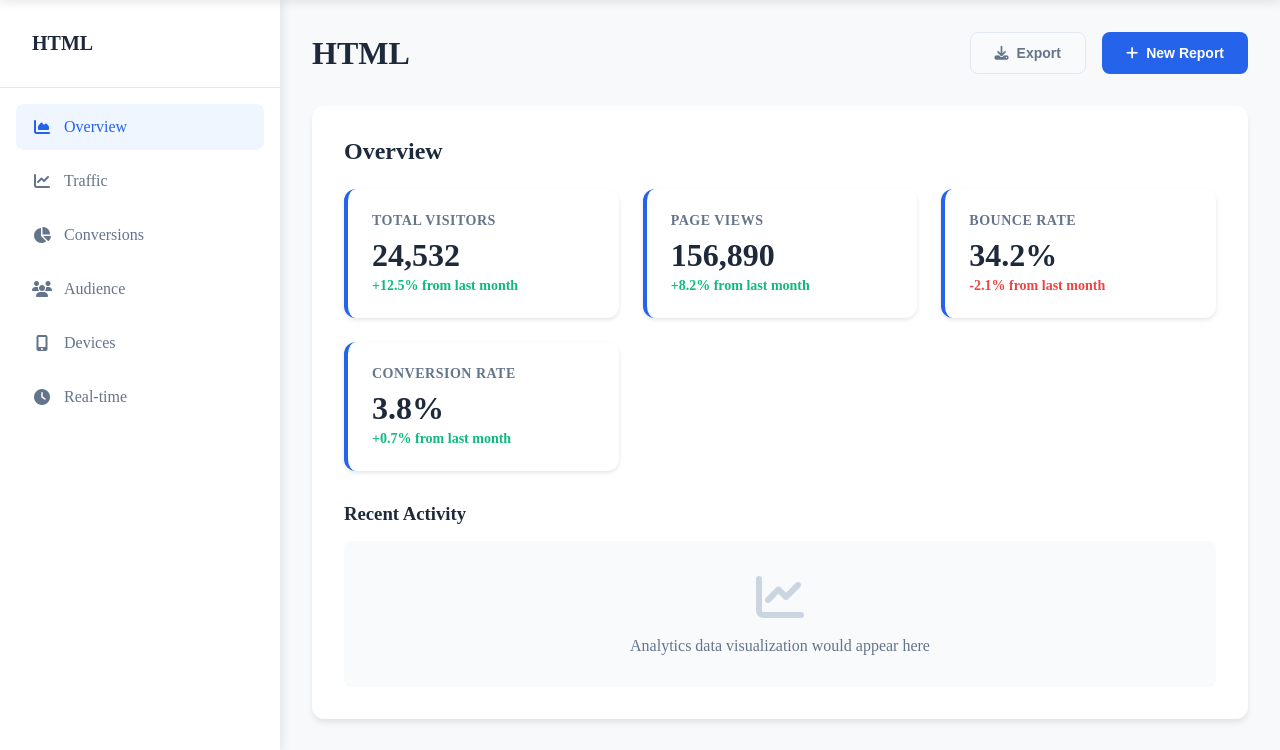
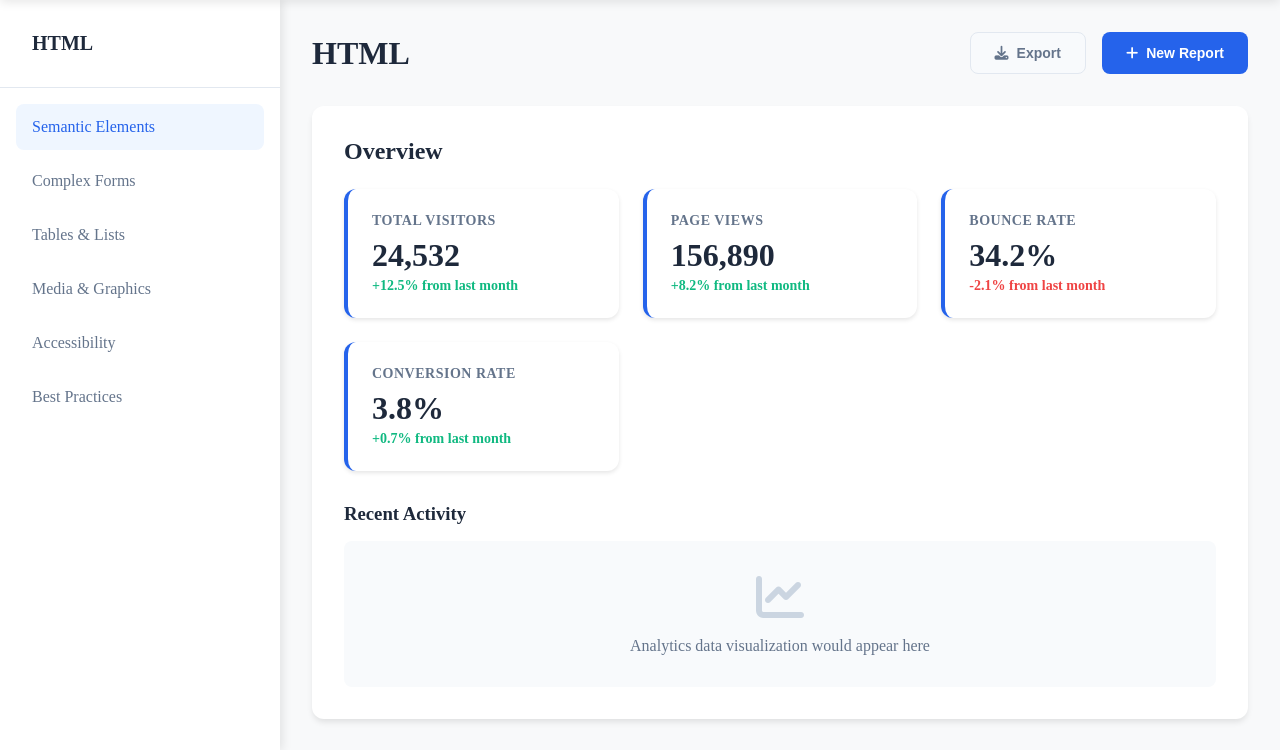
Before and after one commit to laneyreed/Front-End-Insights, a Flask app: page /dashboard/html in a window 1280 px wide. Shown: the part 70-820 px from the top of the page. Run offline with Flask 3, Linux system fonts and the light colour scheme; some libraries are stand-ins or nearby versions.

Commit message:
verison1 completed

```diff
--- a/project/server.py
+++ b/project/server.py
@@ -7,32 +7,55 @@ def home():
     return render_template("index.html")
 
 
-@app.route("/dashboard/<language>")#route for language-specific dashboards
-# endpoint name comes from your Flask function name, not the URL parameter
-def language_dashboard(language):  # endpoint for language-specific dashboards: request.endpoint = language_dashboard
-    if language not in ["html", "css", "javascript", "python"]: # Validate language
-        return "Language not supported", 404
-        # or  language = 'html'  # Fallback to default
-    # return render_template(f"dashboard/{language}.html")
-    if language == "python":
-        # {% if request.view_args and request.view_args.get('language') == 'python' %}active{% endif %}
-            # request.view_args and prevents errors if view_args is None
-        # request.args contains query parameters
-        # request.form contains form data
-        # request.cookies contains cookies
-        # request.headers contains request headers
-        # request.remote_addr contains the client's IP address
-        # request.user_agent contains the user agent string
-        # request.is_secure indicates if the request was made over HTTPS
-        # request.content_type contains the content type of the request
-        # request.content_length contains the content length of the request
-        return render_template("dashboard/python/python-home.html", title="Python")
-    if language == "javascript":
-        return render_template("dashboard/javascript/js-home.html", title="JavaScript")
-    if language == "css":
-        return render_template("dashboard/css/css-home.html", title="CSS")
+@app.route("/dashboard/<language>")
+def language_dashboard(language):
     if language == "html":
-        return render_template("dashboard/html/html-home.html", title="HTML")
+        concepts = [
+            "Semantic Elements",
+            "Complex Forms",
+            "Tables & Lists",
+            "Media & Graphics",
+            "Accessibility",
+            "Best Practices"
+        ]
+        return render_template("dashboard/dashboard.html", title="HTML", concepts=concepts)
+
+    elif language == "css":
+        concepts = [
+            "Flexbox & Grid",
+            "Animations",
+            "Responsive Design",
+            "CSS Variables",
+            "Advanced Selectors",
+            "Performance"
+        ]
+        return render_template("dashboard/dashboard.html", title="CSS", concepts=concepts)
+
+    elif language == "javascript":
+        concepts = [
+            "ES6+ Features",
+            "DOM Manipulation",
+            "Async Programming",
+            "Error Handling",
+            "Modules",
+            "Best Practices"
+        ]
+        return render_template("dashboard/dashboard.html", title="JavaScript", concepts=concepts)
+
+    elif language == "python":
+        concepts = [
+            "Variables & Data Types",
+            "Functions & Classes",
+            "Loops & Conditionals",
+            "File Handling",
+            "Libraries & Modules",
+            "Error Handling"
+        ]
+        return render_template("dashboard/dashboard.html", title="Python", concepts=concepts)
+
+    else:
+        return "Language not found", 404
+
 
 if __name__ == "__main__":
     app.run(debug=True)
--- a/project/templates/dashboard/css/css-home.html
+++ b/project/templates/dashboard/dashboard.html
@@ -12,7 +12,3 @@
         {% include 'dashboard/main-content.html' %}
     </div>
 {% endblock main %}
-
-{% block jsScript %}
-
-{% endblock jsScript %}
--- a/project/templates/dashboard/html/html-home.html
+++ /dev/null
@@ -1,14 +0,0 @@
-{% extends 'base.html' %}
-
-{% block title %}FrontEnd Insights: HTML Home{% endblock title %}
-
-{% block header %}
-    {% include 'dashboard/top-nav.html' %}
-{% endblock header %}
-
-{% block main %}
-    <div class="dashboard-container">
-        {% include 'dashboard/sidebar.html' %}
-        {% include 'dashboard/main-content.html' %}
-    </div>
-{% endblock main %}
--- a/project/templates/dashboard/sidebar.html
+++ b/project/templates/dashboard/sidebar.html
@@ -1,5 +1,5 @@
 
-        <!-- Sidebar Navigation -->
+        <!-- Sidebar Navigation: dynamically displays the appropriate concepts for each language -->
         <aside class="sidebar" id="sidebar">
             <div class="sidebar-header">
                 <h3 id="sidebar-title">{{ title }}</h3>
@@ -7,48 +7,16 @@
 
             <nav class="sidebar-nav" id="sidebar-nav">
         <ul>
-
+            {% for concept in concepts %}
                 <li>
-                    <a href="#" data-subsection="overview" class="active">
-                        <i class="fas fa-chart-area" aria-hidden="true"></i>
-                        Overview
+                    <a href="#" class="{% if loop.first %}active{% else %}{% endif %}">
+                        {{ concept }}
                     </a>
                 </li>
+            {% endfor %}
+        </ul>
 
-                <li>
-                    <a href="#" data-subsection="traffic" class="">
-                        <i class="fas fa-chart-line" aria-hidden="true"></i>
-                        Traffic
-                    </a>
-                </li>
-
-                <li>
-                    <a href="#" data-subsection="conversions" class="">
-                        <i class="fas fa-chart-pie" aria-hidden="true"></i>
-                        Conversions
-                    </a>
-                </li>
-
-                <li>
-                    <a href="#" data-subsection="audience" class="">
-                        <i class="fas fa-users" aria-hidden="true"></i>
-                        Audience
-                    </a>
-                </li>
-
-                <li>
-                    <a href="#" data-subsection="devices" class="">
-                        <i class="fas fa-mobile-alt" aria-hidden="true"></i>
-                        Devices
-                    </a>
-                </li>
-
-                <li>
-                    <a href="#" data-subsection="realtime" class="">
-                        <i class="fas fa-clock" aria-hidden="true"></i>
-                        Real-time
-                    </a>
-                </li>
+        <ul>
 
         </ul>
     </nav>
```
Also changed, not shown: project/templates/dashboard/javascript/js-home.html (deleted, +0 -14 lines), project/templates/dashboard/python/python-home.html (deleted, +0 -14 lines), temp.md (+1 -0 lines), project/README.md (added).
